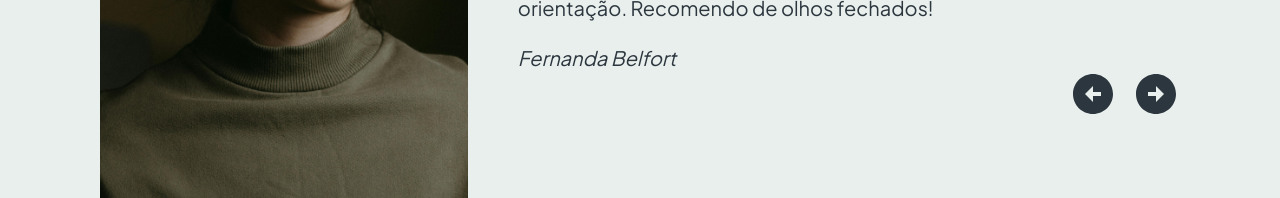
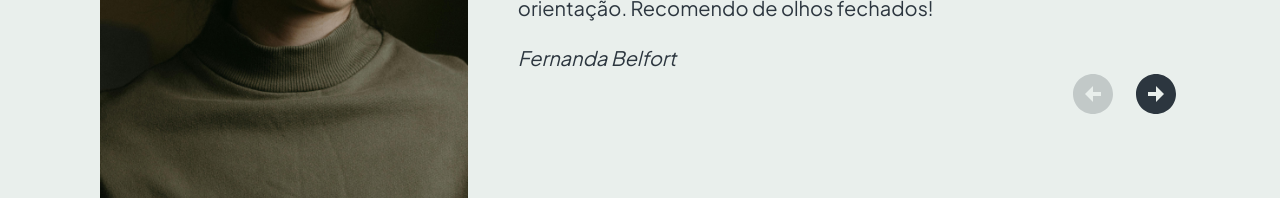
Before and after one commit to allessandrogomes/psychologist-portfolio, a Next.js app: page / in a window 1280 px wide. Shown: the part 1992-2190 px from the top of the page. Built offline with nearby package versions, Linux system fonts and the light colour scheme.

Commit message:
:lipstick:feat: adiciona a funcionalidade de desativar automaticamente o botão 'next' ou 'previous' nos depoimentos.

```diff
--- a/src/components/TestemonialsSection/Testemonial/index.tsx
+++ b/src/components/TestemonialsSection/Testemonial/index.tsx
@@ -10,10 +10,32 @@ interface ITestemonial {
     heightImage: number,
     altImage: string,
     text: string,
-    author: string
+    author: string,
+    firstTestemonial?: boolean,
+    lastTestemonial?: boolean
 }
 
-export default function Testemonial({ urlImage, widthImage, heightImage, altImage, text, author }: ITestemonial) {
+const styleArrow = {
+    fontSize: "3rem",
+    cursor: "pointer"
+}
+
+const styleArrowWithOpacity = {
+    fontSize: "3rem",
+    opacity: "20%"
+}
+
+export default function Testemonial(
+    {
+        urlImage,
+        widthImage,
+        heightImage,
+        altImage,
+        text,
+        author,
+        firstTestemonial = false,
+        lastTestemonial = false
+    }: ITestemonial) {
     return (
         <div className={styles.container}>
             <div className={styles.photo}>
@@ -37,8 +59,8 @@ export default function Testemonial({ urlImage, widthImage, heightImage, altImag
                     </blockquote>
 
                     <div className={styles.navArrows}>
-                        <ArrowCircleLeftIcon className="swiper-button-prev" sx={{ fontSize: "3rem", cursor: "pointer" }} />
-                        <ArrowCircleRightIcon className="swiper-button-next" sx={{ fontSize: "3rem", cursor: "pointer" }} />
+                        <ArrowCircleLeftIcon className="swiper-button-prev" sx={firstTestemonial ? styleArrowWithOpacity : styleArrow} />
+                        <ArrowCircleRightIcon className="swiper-button-next" sx={lastTestemonial ? styleArrowWithOpacity : styleArrow} />
                     </div>
                 </div>
             </div>
--- a/src/components/TestemonialsSection/index.tsx
+++ b/src/components/TestemonialsSection/index.tsx
@@ -27,6 +27,7 @@ export default function TestemonialsSection() {
             >
                 <SwiperSlide>
                     <Testemonial
+                        firstTestemonial
                         urlImage="/images/testemonial/testemonial-1.jpg"
                         widthImage={3392}
                         heightImage={5088}
@@ -38,6 +39,7 @@ export default function TestemonialsSection() {
 
                 <SwiperSlide>
                     <Testemonial
+                        lastTestemonial
                         urlImage="/images/testemonial/testemonial-1.jpg"
                         widthImage={3392}
                         heightImage={5088}
```
